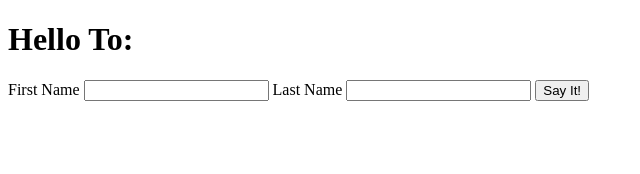
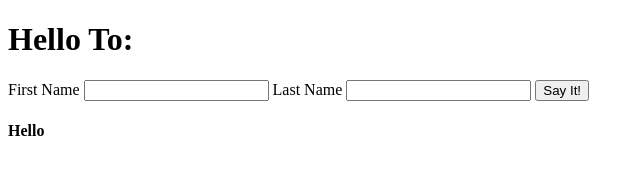
Before and after one commit to JustApricity/yourturnInsertPractice, a plain HTML site: page index.html in a window 1280 px wide. Both pictures are taken after a click on the button "Say It!". Shown: the full height of the page, 0-640 px from the left. Drawn offline with Linux system fonts and the light colour scheme.

Commit message:
final commit

```diff
--- a/index.html
+++ b/index.html
@@ -26,9 +26,9 @@
     const content = document.querySelector(".content")
     button.addEventListener('click', function(e){
         const hello = document.createElement('h4');
-        let firstname = firstname.value
-        let lastname = lastname.value
-        hello.innerHTML = `Hello ${firstname} ${lastname}`
+        let firstName = firstname.value
+        let lastName = lastname.value
+        hello.innerHTML = `Hello ${firstName} ${lastName}`
         content.insertAdjacentElement('afterbegin', hello)
     })
 </script>
```
